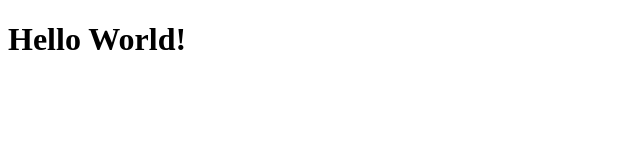
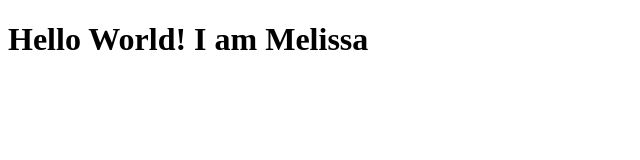
Before and after one commit to melissadaska/UT-Boot-Camp, a plain HTML site: page index.html in a window 1280 px wide. Shown: the whole page, without its empty margins (0-640 px from the left). Drawn offline with Linux system fonts and the light colour scheme.

Commit message:
Add my name

```diff
--- a/index.html
+++ b/index.html
@@ -5,6 +5,6 @@
         <title>My First Webpage</title>
     </head>
     <body>
-        <h1>Hello World!</h1>
+        <h1>Hello World! I am Melissa</h1>
     </body>
 </html>
```
